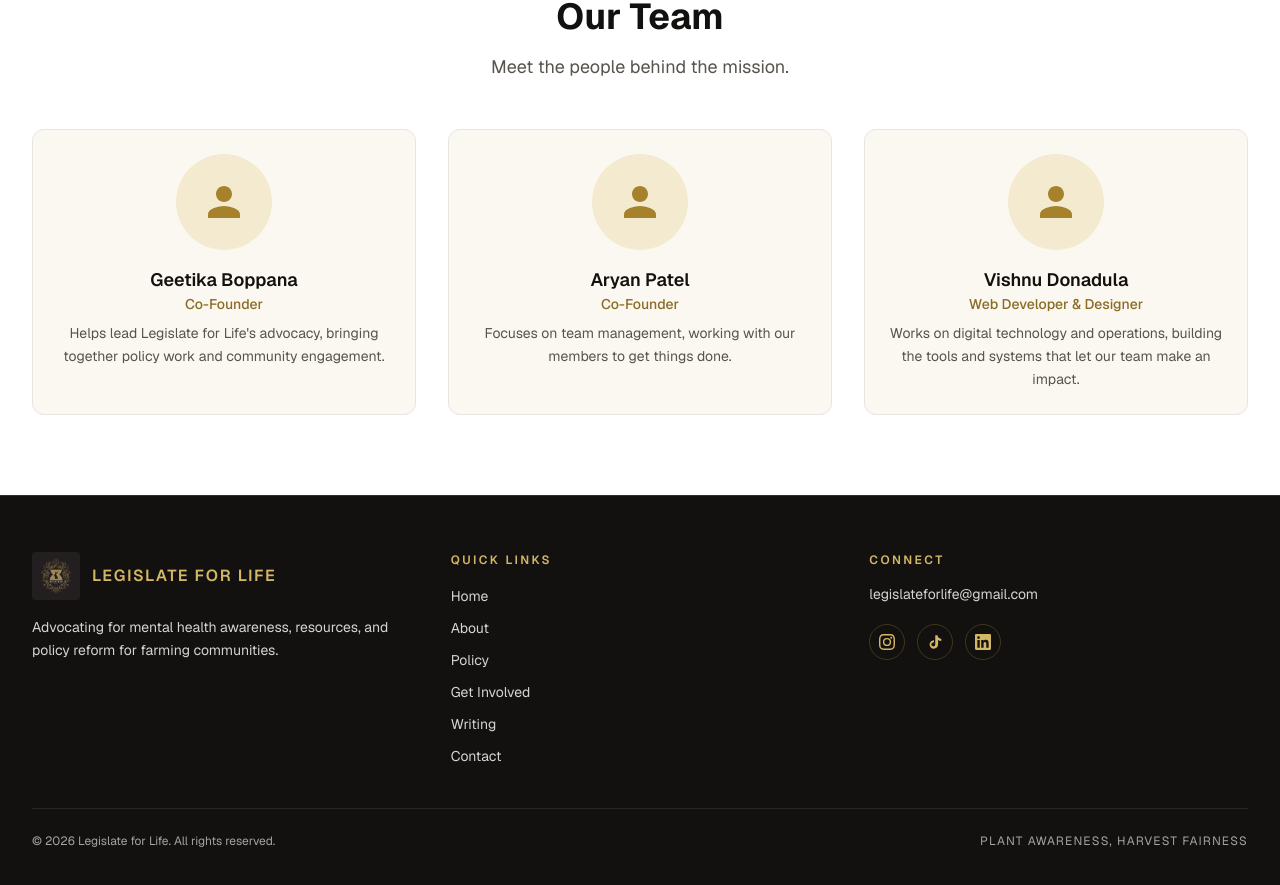
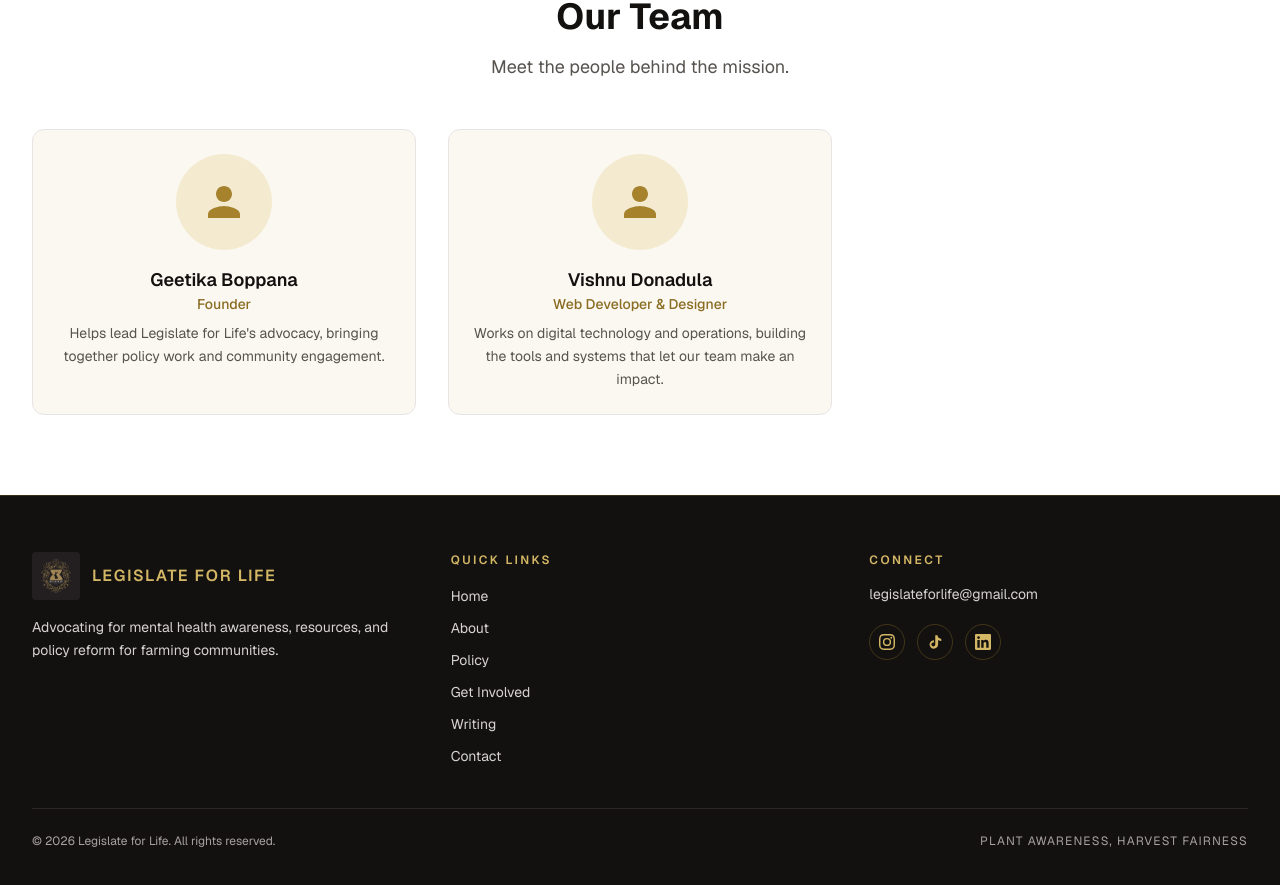
Before and after one commit to Legislate-For-Life/Legislate4Life-Website, a Next.js app: page /about in a window 1280 px wide. Shown: the part 1897-2782 px from the top of the page. Built offline with nearby package versions, Linux system fonts and the light colour scheme.

Commit message:
Update page.tsx

```diff
--- a/src/app/about/page.tsx
+++ b/src/app/about/page.tsx
@@ -12,13 +12,8 @@ export const metadata: Metadata = {
 const teamMembers: TeamMember[] = [
   {
     name: "Geetika Boppana",
-    role: "Co-Founder",
+    role: "Founder",
     bio: "Helps lead Legislate for Life's advocacy, bringing together policy work and community engagement.",
-  },
-  {
-    name: "Aryan Patel",
-    role: "Co-Founder",
-    bio: "Focuses on team management, working with our members to get things done.",
   },
   {
     name: "Vishnu Donadula",
```
